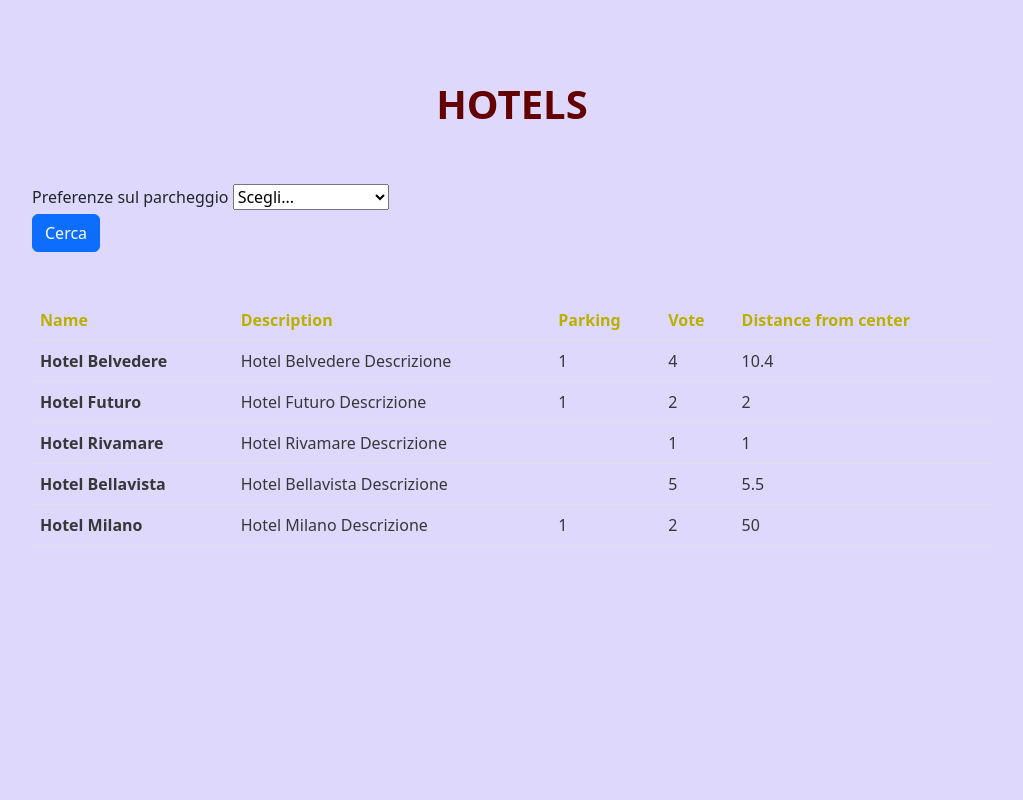
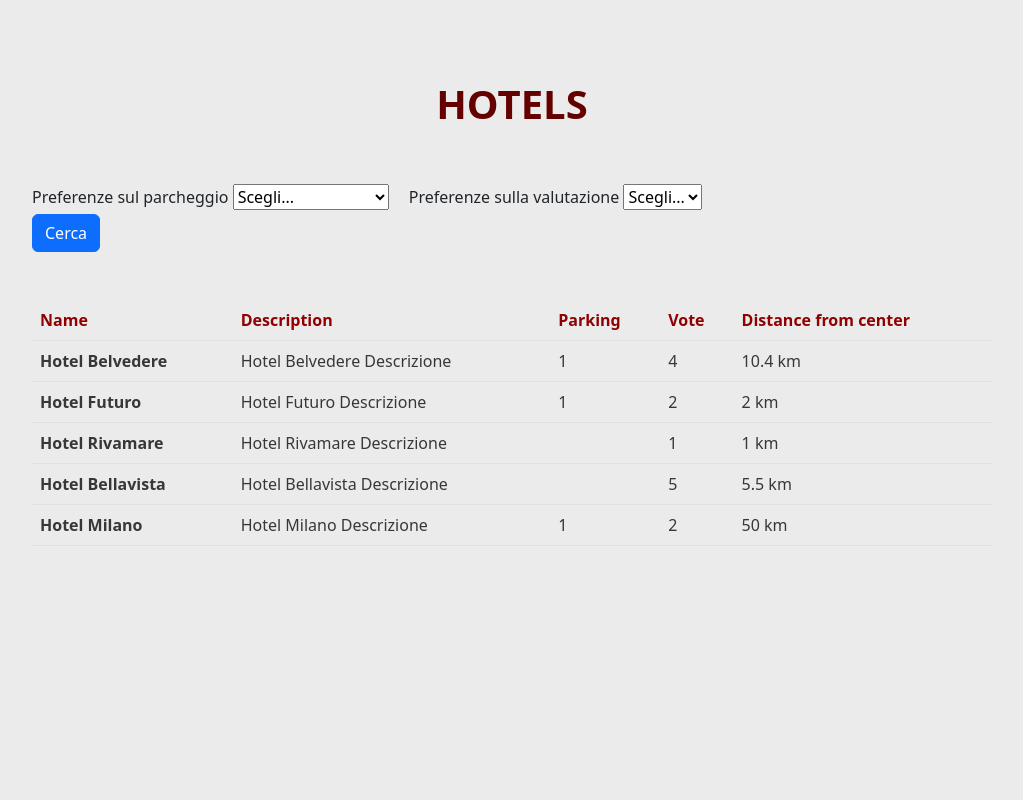
Before and after one commit to ValentinaZussino/php-hotel, a PHP site: page / in a window 1280 px wide. Shown: the whole page, without its empty margins (128-1151 px from the left). Run offline with PHP 8.4, Linux system fonts and the light colour scheme.

Commit message:
select vote ok

```diff
--- a/css/style.css
+++ b/css/style.css
@@ -1,6 +1,4 @@
-body {
-    background-color: rgb(222, 216, 253);
-}
+body {background-color: rgb(235, 235, 235);}
 .vz_container {
     width: 75%;
     height: 100vh;
@@ -8,7 +6,7 @@ body {
     padding-top: 80px;
 }
 h1 {text-align: center; text-transform: uppercase; font-weight: bold; color: rgb(100, 0, 0);}
-th {color: rgb(185, 176, 0);}
+th {color: rgb(145, 0, 0);}
 td {
     cursor: pointer;
     color: rgb(55, 55, 55);
--- a/index.php
+++ b/index.php
@@ -39,6 +39,22 @@
         ],
 
     ];
+
+    if(isset($_GET['parking']) && !empty($_GET['parking'])){
+        // $park = $_GET['parking'];
+        // if($park == '1'){
+        //     $hotels = array_filter($hotels, fn($value)=>$value['parking']);
+        // }else{
+        //     $hotels = array_filter($hotels, fn($value)=>!$value['parking']);
+        // }
+
+        // var_dump($hotels);
+    };
+    if(isset($_GET['vote']) && !empty($_GET['vote'])){
+        $vote = $_GET['vote'];
+        $hotels = array_filter($hotels, fn($value)=>$value['vote'] >= $vote);
+        // var_dump($hotels);
+    }
 ?>
 
 <!DOCTYPE html>
@@ -68,15 +84,24 @@
         <form class="mb-5" action="index.php" method="GET">
             <div class="form-row align-items-center">
                 <div class="col-auto my-1">
-                <label class="mr-sm-2" for="type">Preferenze sul parcheggio</label>
-                <select class="custom-select mr-sm-2" id="type" name="parking">
-                    <option selected>Scegli...</option>
-                    <option value="yes">Con parcheggio</option>
-                    <option value="no">Senza parcheggio</option>
-                </select>
+                    <label class="mr-sm-2" for="parking">Preferenze sul parcheggio</label>
+                    <select class="custom-select mr-sm-2 me-3" id="parking" name="parking">
+                        <option value="" selected>Scegli...</option>
+                        <option value="1">Con parcheggio</option>
+                        <option value="0">Senza parcheggio</option>
+                    </select>
+                    <label class="mr-sm-2" for="vote">Preferenze sulla valutazione</label>
+                    <select class="custom-select mr-sm-2" id="vote" name="vote">
+                        <option value="" selected>Scegli...</option>
+                        <option value="1">1 stella</option>
+                        <option value="2">2 stelle</option>
+                        <option value="3">3 stelle</option>
+                        <option value="4">4 stelle</option>
+                        <option value="5">5 stelle</option>
+                    </select>
                 </div>
                 <div class="col-auto my-1">
-                <button type="submit" class="btn btn-primary">Cerca</button>
+                    <button type="submit" class="btn btn-primary">Cerca</button>
                 </div>
             </div>
         </form>
@@ -100,7 +125,7 @@
                     <td><?php echo $hotel['description'] ?></td>
                     <td><?php echo $hotel['parking'] ?></td>
                     <td><?php echo $hotel['vote'] ?></td>
-                    <td><?php echo $hotel['distance_to_center'] ?></td>
+                    <td><?php echo $hotel['distance_to_center'] .' km'?></td>
                 </tr>
             </tbody>
             <?php } ?>
```
